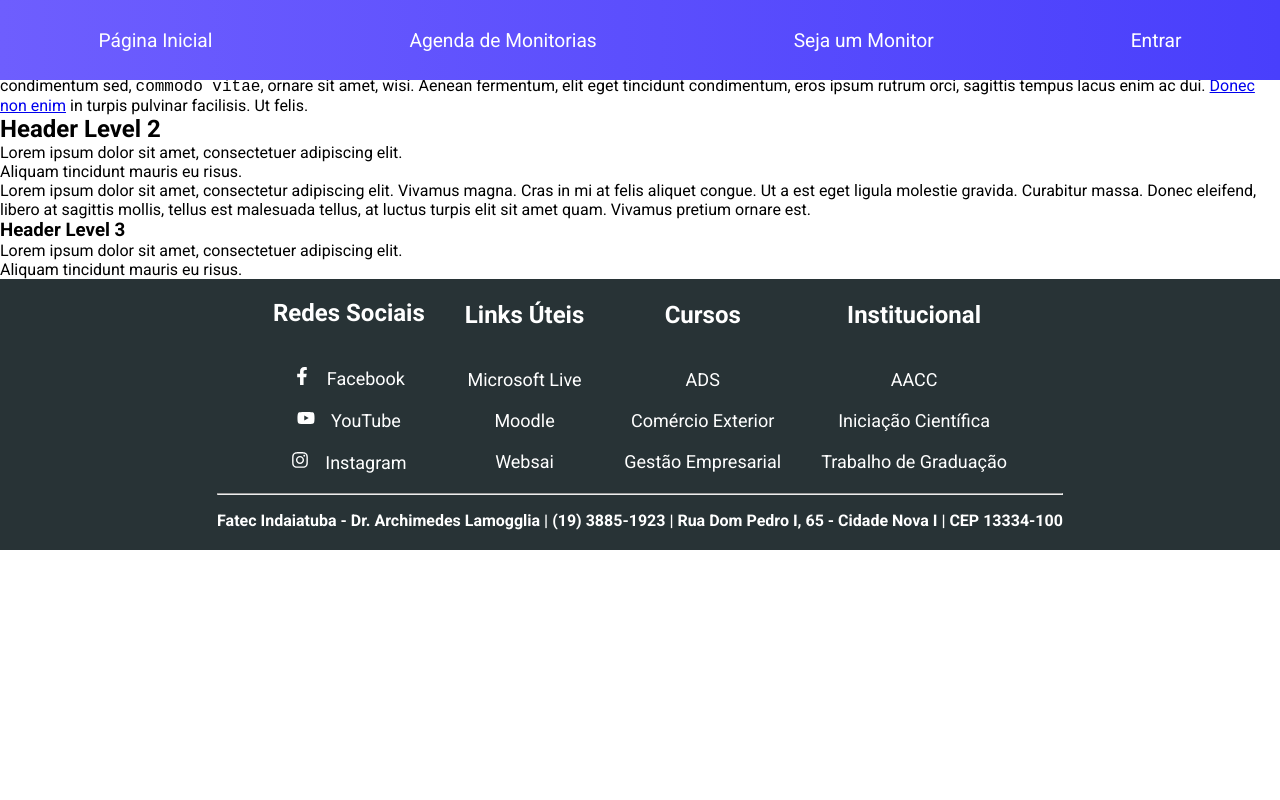
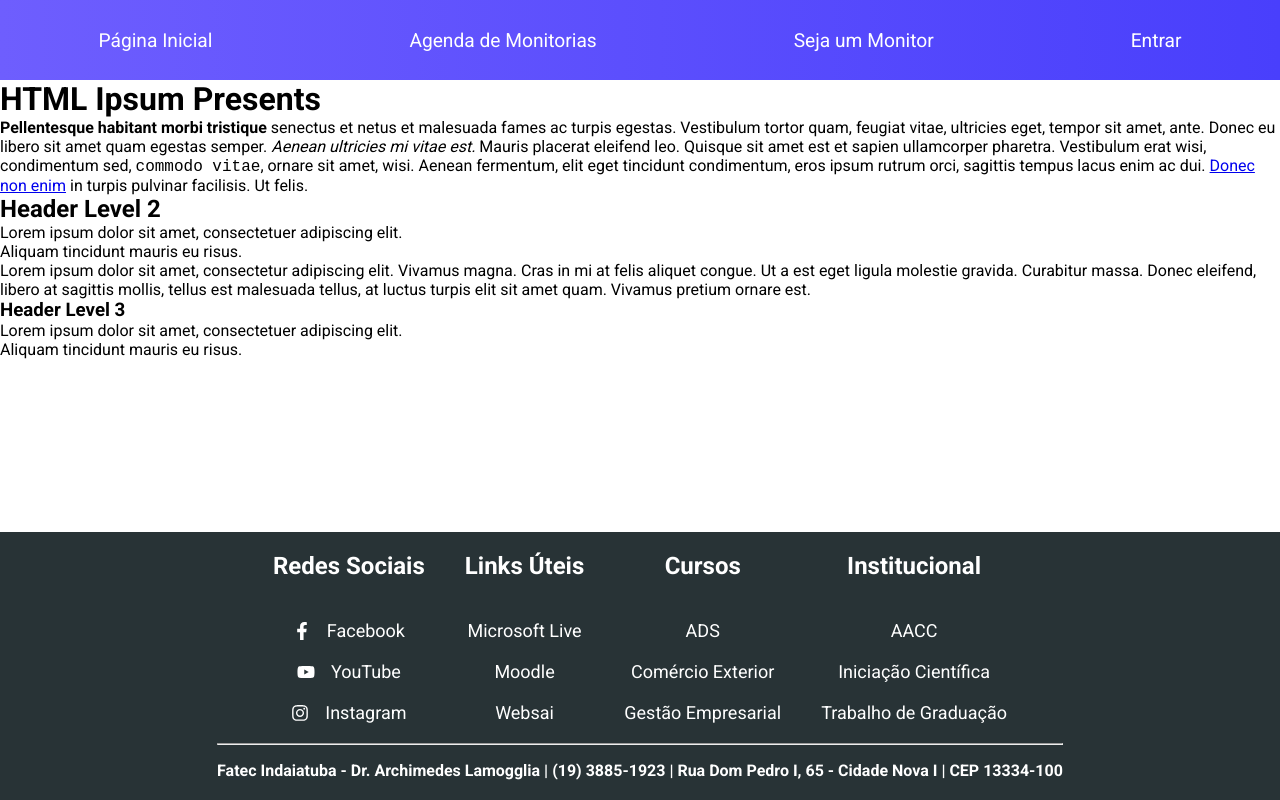
Before and after one commit to cleysondiego/sgm-frontend, a React (Create React App) app: page / in a window 1280 px wide. Built offline with nearby package versions, Linux system fonts and the light colour scheme.

Commit message:
chore: footer always on bottom, align icons and body content respecting header and footer

```diff
--- a/src/components/Footer/styles.ts
+++ b/src/components/Footer/styles.ts
@@ -3,6 +3,9 @@ import styled from 'styled-components';
 export const Container = styled.div`
   display: flex;
   flex-direction: column;
+  position: absolute;
+  bottom: 0;
+  width: 100%;
   align-items: center;
   padding: 20px 10px;
   background: #283336;
@@ -40,6 +43,9 @@ export const Column = styled.div`
   }
 
   a {
+    display: flex;
+    align-items: center;
+    align-self: center;
     color: #fff;
     margin-bottom: 20px;
     font-size: 18px;
--- a/src/pages/Home/styles.ts
+++ b/src/pages/Home/styles.ts
@@ -1,6 +1,9 @@
 import styled from 'styled-components';
 
-export const Container = styled.div``;
+export const Container = styled.div`
+  position: relative;
+  min-height: 100vh;
+`;
 
 export const Title = styled.h1`
   font-size: 48px;
@@ -9,4 +12,6 @@ export const Title = styled.h1`
 
 export const Content = styled.div`
   max-width: 1500px;
+  padding-top: 80px;
+  padding-bottom: 278px;
 `;
```
